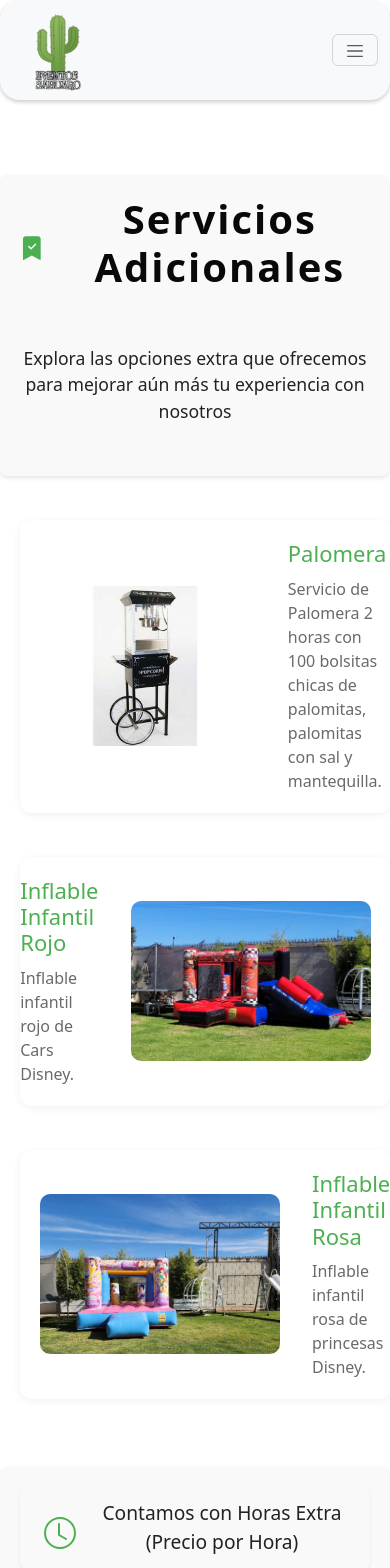
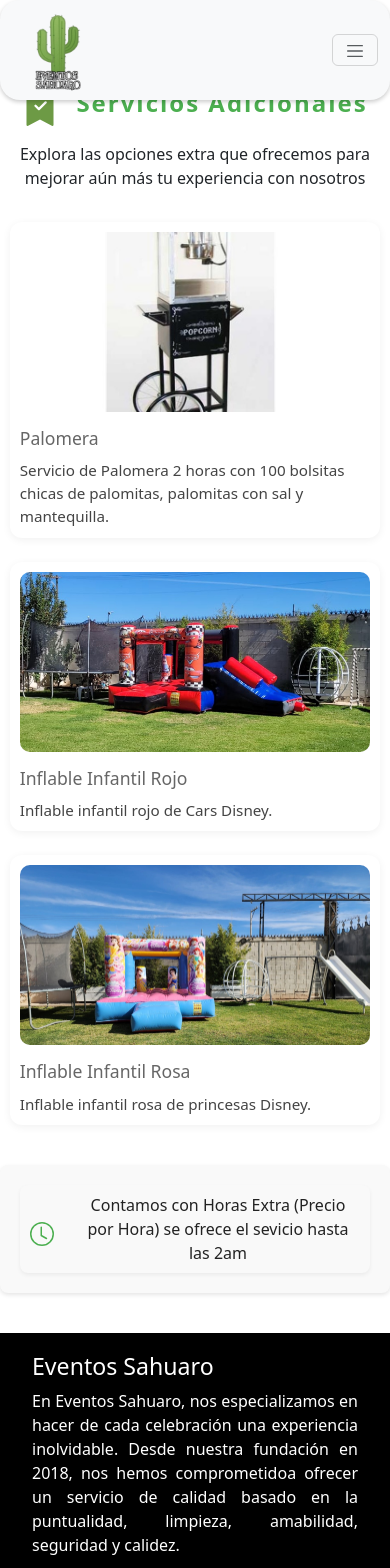
Before and after one commit to AngelStrg/Eventos_sahuaro, an Angular app: page /our-add-service in a window 390 px wide. Shown: the top 1568 px of the page. Built offline with nearby package versions, Linux system fonts and the light colour scheme.

Commit message:
Primer avance responsable
Esperamos la barra de navegación para ver que pedo con los titulos

```diff
--- a/src/app/components/basic-services/basic-services.component.css
+++ b/src/app/components/basic-services/basic-services.component.css
@@ -9,7 +9,7 @@
   border-radius: 8px; /* Bordes redondeados */
   box-shadow: 0 2px 4px rgba(0, 0, 0, 0.1); /* Sombra */
     gap: 30px;
-    margin-top: 175px;   /* <-- Aumenta este valor según la altura de tu nav-bar */
+    margin-top: 100px;   /* <-- Aumenta este valor según la altura de tu nav-bar */
     margin-bottom: 8px;    /* Reduce el espacio inferior */
     flex-wrap: wrap;
   width: 100%;
@@ -44,7 +44,7 @@ div {
 svg {
   width: 36px; /* Ajusta el tamaño del ícono */
   height: 36px;
-  fill: #4CAF50; /* Cambia el color del ícono */
+  fill: #6D9A45; /* Cambia el color del ícono */
   margin-top: 10px;
   margin-right: 10px;
 }
@@ -53,8 +53,8 @@ svg {
 
 
 h2 {
-  color: #090a09;
-  font-size: 2.8rem;
+  color: #4CAF50;
+  font-size: 2.5rem;
   font-weight: bold;
   display: flex;
   align-items: center;
@@ -65,8 +65,8 @@ h2 {
 }
 
 h2 svg {
-  width: 40px;
-  height: 40px;
+  width: 36px;
+  height: 36px;
   flex-shrink: 0;
 }
 
@@ -110,7 +110,8 @@ p {
   flex-direction: column;
   gap: 24px;
   align-items: center;
-  padding: 32px 0;
+  background: #fff;
+  padding: 16px 0;
 }
 
 /* Cada tarjeta de servicio */
@@ -124,13 +125,14 @@ p {
   max-width: 95vw;
   padding: 20px;
   margin-bottom: 0;
-  transition: transform 0.3s ease, box-shadow 0.3s ease;
+  color: #222;
+  transition: box-shadow 0.3s;
 }
 
 .service:hover {
  transform: translateY(-6px) scale(1.02);
   box-shadow: 0 12px 24px rgba(0, 128, 0, 0.2);
-  border-color: #4CAF50;
+  border-color: #6D9A45;
 
 }
 
@@ -159,7 +161,7 @@ p {
 /* Texto del servicio */
 .service-text {
   flex: 1;
-  color: #333;
+  text-align: left;
 }
 
 /* Título del servicio */
@@ -171,25 +173,12 @@ p {
 
 /* Descripción del servicio */
 .service-text p {
-  margin: 0;
+  margin: 0 0 6px 0;
   font-size: 16px;
-  color: #6b6a6a;
+  color: #444;
 }
 
-/* Opcional: responsividad para pantallas pequeñas */
-@media (max-width: 800px) {
-  .service, .service.reverse {
-    flex-direction: column !important;
-    width: 98vw;
-    padding: 10px;
-  }
-  .service img, .service.reverse img {
-    margin: 0 0 16px 0 !important;
-    width: 100%;
-    height: 180px;
-  }
-}
-
+/* Sección SVG extra */
 .containersvg ul {
   list-style: none;
   padding: 0;
@@ -232,3 +221,48 @@ p {
   color: #222;
   font-size: 1.1rem;
 }
+
+/* RESPONSIVE DESIGN */
+@media (max-width: 900px) {
+  .service {
+    width: 98vw;
+    padding: 12px;
+  }
+}
+
+@media (max-width: 700px) {
+  h2 {
+    font-size: 1.5rem;
+    gap: 8px;
+  }
+  h2 svg {
+    width: 24px;
+    height: 24px;
+  }
+  .service, .service.reverse {
+    flex-direction: column !important;
+    align-items: flex-start;
+    width: 98vw;
+    padding: 10px;
+    text-align: left;
+  }
+  .service img, .service.reverse img {
+    margin: 0 0 16px 0 !important;
+    width: 100%;
+    height: 180px;
+  }
+  .service-text h4 {
+    font-size: 1.1rem;
+  }
+  .service-text p {
+    font-size: 0.95rem;
+  }
+  .svg-row {
+    font-size: 1rem;
+    padding: 8px 10px;
+  }
+  .svg-row svg {
+    width: 24px;
+    height: 24px;
+  }
+}
--- a/src/app/components/basic-services/basic-services.component.html
+++ b/src/app/components/basic-services/basic-services.component.html
@@ -24,14 +24,15 @@
     <img src="Juegos_Infantiles_2.jpg" alt="Area de recreación infantil" />
     <div class="service-text">
       <h4>Area Infantil</h4>
-      <p>Un amplio jardín con cama elástica, juegos infantiles y garantizando diversión para todas las edades.</p>
+      <p>Un amplio jardín con cama elástica, resbaladillas, columpios y esfera giratoría, garantizando diversión para todas las edades.</p>
     </div>
   </div>
   <div class="service">
     <img src="Alberca.jpg" alt="Area de Alberca" />
     <div class="service-text">
-      <h4>Alberca</h4>
-      <p>Alberca con agua caliente y tobogán (medidas 1.5mx4.2m)</p>
+      <h4>Alberca y chapoteadero</h4>
+      <p>*Alberca con agua caliente y tobogán (medidas 8mx4m con 1.5m de profundidad)</p>
+      <p>*Chapoteadero con agua caliente (medidas 2MX2M con 20cm)</p>
     </div>
   </div>
   <div class="service reverse">
@@ -44,8 +45,8 @@
   <div class="service">
     <img src="Asador_2.jpg" alt="Asador" />
     <div class="service-text">
-      <h4>Asador</h4>
-      <p>Espacio equipado con parrilla, refrigerador, asador, disco y hielera, ideal para la preparación y conservación
+      <h4>Area de cocina</h4>
+      <p>Espacio equipado con parrilla, refrigerador, asador, disco y hieleras, ideal para la preparación y conservación
         de alimentos.</p>
     </div>
   </div>
--- a/src/app/components/our-add-service/our-add-service.component.css
+++ b/src/app/components/our-add-service/our-add-service.component.css
@@ -1,7 +1,7 @@
 svg {
   width: 22px; /* Ajusta el tamaño del ícono */
   height: 22px;
-  fill: #4CAF50; /* Cambia el color del ícono */
+  fill: #6D9A45; /* Cambia el color del ícono */
   margin-top: 10px;
   margin-right: 10px;
 }
@@ -35,59 +35,50 @@ svg {
 .svg-row svg {
   width: 32px;
   height: 32px;
-  fill: #4CAF50;
+  fill: #6D9A45;
   flex-shrink: 0;
 }
 
 .container {
+  width: 100%;
+  text-align: center;
+  margin-top: 80px;
+  margin-bottom: 8px;
+  background: #fff;
+  padding: 0 10px;
+  box-sizing: border-box;
+}
+
+/* Título principal */
+h3 {
+  color: #4CAF50;
+  font-size: 2.5rem;
+  font-weight: bold;
   display: flex;
-  flex-direction: column;
   align-items: center;
   justify-content: center;
-  padding: 20px;
-  background-color: #f9f9f9; /* Color de fondo */
-  border-radius: 8px; /* Bordes redondeados */
-  box-shadow: 0 2px 4px rgba(0, 0, 0, 0.1); /* Sombra */
-    gap: 30px;
-    margin-top: 175px; /* Ajusta según la altura de tu nav-bar */
-    flex-wrap: wrap;
-  width: 100%;
-  box-sizing: border-box;
-  text-align: center;
+  gap: 16px;
+  margin: 0 0 16px 0;
+  letter-spacing: 2px;
 }
 
-
-
-.img-container {
-  width: 120;
-  height: 200;
-  max-width: 800px;
-  /* Ancho máximo del contenedor */
-  margin: 0 auto;
-  /* Centrar el contenedor */
-  align-items: right;
+h3 svg {
+  width: 36px;
+  height: 36px;
+  flex-shrink: 0;
 }
 
-/* Contenedor principal */
+/* Sección de servicios */
 .additional-services {
   display: flex;
   flex-direction: column;
   gap: 24px;
   align-items: center;
   background: #fff;
-  padding: 32px 0;
+  padding: 16px 0;
 }
-.additional-services {
-  display: flex;
-  flex-wrap: wrap;
-  justify-content: center;
-  gap: 20px;
-  padding: 20px;
 
-  color: #fff; /* Texto blanco */
-  margin-top: 24px; /* Espacio extra si lo necesi     tas */
-}
-/* Cada servicio */
+/* Tarjeta de servicio */
 .service {
   display: flex;
   align-items: center;
@@ -97,15 +88,15 @@ svg {
   width: 700px;
   max-width: 95vw;
   padding: 20px;
-  margin-bottom: 24px;
-  transition: transform 0.3s ease, box-shadow 0.3s ease;
+  margin-bottom: 0;
+  color: #1e1e1e;
+  transition: box-shadow 0.3s;
 }
 
 .service.reverse {
   flex-direction: row-reverse;
 }
 
-/* Imagen de cada servicio */
 .service img {
   width: 240px;
   height: 160px;
@@ -113,7 +104,7 @@ svg {
   border-radius: 10px;
   margin-right: 32px;
   margin-left: 0;
-  background: #fff;
+  background: #5b5b5b;
 }
 
 .service.reverse img {
@@ -121,51 +112,85 @@ svg {
   margin-left: 32px;
 }
 
-/* Texto del servicio */
 .service-text {
   flex: 1;
-  color: #fff;
 }
 
-/* Título del servicio */
 .service-text h4 {
   margin: 0 0 10px 0;
   font-size: 22px;
-  color: #4CAF50;
-}
-.service:hover {
- transform: translateY(-6px) scale(1.02);
-  box-shadow: 0 12px 24px rgba(0, 128, 0, 0.2);
-  border-color: #4CAF50;
-
+  color: #666;
 }
 
-/* Descripción del servicio */
 .service-text p {
   margin: 0;
   font-size: 16px;
-  color: #6b6a6a;
+  color: #444;
 }
 
-h3 {
-  color: #090909;
-  font-size: 2.5rem;
-  font-weight: bold;
-  margin: 0 0 24px 0;
+/* Sección SVG extra */
+.containersvg {
+  display: flex;
+  justify-content: center;
+  margin: 24px 0;
+}
+
+.svg-row {
   display: flex;
   align-items: center;
-  justify-content: center;
-  gap: 16px;
-  letter-spacing: 2px;
+  gap: 12px;
+  font-size: 1.2rem;
+  color: #222;
+  background: #f9f9f9;
+  padding: 12px 24px;
+  border-radius: 8px;
+  box-shadow: 0 2px 4px rgba(0,0,0,0.06);
 }
 
-h3 svg {
-  width: 36px;
-  height: 36px;
+.svg-row svg {
+  width: 32px;
+  height: 32px;
+  fill: #4CAF50;
+  flex-shrink: 0;
 }
 
-.container p {
-  color: #222;
-  font-size: 1.1rem;
-  margin-bottom: 32px;
+/* RESPONSIVE DESIGN */
+@media (max-width: 900px) {
+  .service {
+    width: 98vw;
+    padding: 12px;
+  }
 }
+
+@media (max-width: 700px) {
+  h3 {
+    font-size: 1.5rem;
+    gap: 8px;
+  }
+  .service, .service.reverse {
+    flex-direction: column !important;
+    align-items: flex-start;
+    width: 98vw;
+    padding: 10px;
+    text-align: left;
+  }
+  .service img, .service.reverse img {
+    margin: 0 0 16px 0 !important;
+    width: 100%;
+    height: 180px;
+  }
+  .service-text h4 {
+    font-size: 1.1rem;
+  }
+  .service-text p {
+    font-size: 0.95rem;
+  }
+  .svg-row {
+    font-size: 1rem;
+    padding: 8px 10px;
+  }
+  .svg-row svg {
+    width: 24px;
+    height: 24px;
+  }
+}
--- a/src/app/components/our-add-service/our-add-service.component.html
+++ b/src/app/components/our-add-service/our-add-service.component.html
@@ -38,7 +38,7 @@
       <path d="M8 3.5a.5.5 0 0 0-1 0V9a.5.5 0 0 0 .252.434l3.5 2a.5.5 0 0 0 .496-.868L8 8.71z"/>
       <path d="M8 16A8 8 0 1 0 8 0a8 8 0 0 0 0 16m7-8A7 7 0 1 1 1 8a7 7 0 0 1 14 0"/>
     </svg>
-    <span>Contamos con Horas Extra (Precio por Hora)</span>
+    <span>Contamos con Horas Extra (Precio por Hora) se ofrece el sevicio hasta las 2am</span>
   </div>
 </section>
 <app-footer></app-footer>
```
